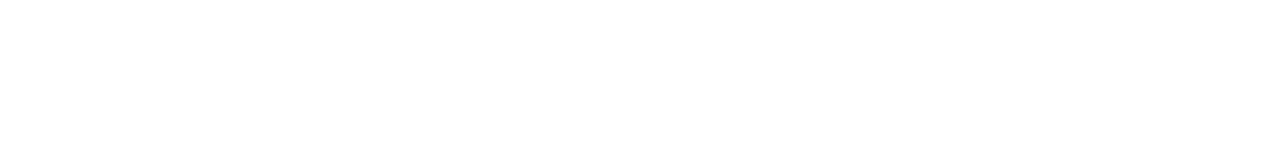
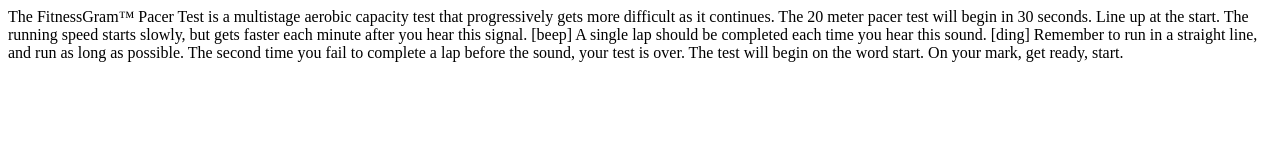
Before and after one commit to Michael-St-Louis/CVU, a plain HTML site: page index.html in a window 1280 px wide. Drawn offline with Linux system fonts and the light colour scheme.

Commit message:
Update index.html

```diff
--- a/index.html
+++ b/index.html
@@ -1,5 +1,10 @@
 <html>
 <head>
-<link rel="stylesheet" type="text/css" href=  />
+<link rel="stylesheet" type="text/css" href= />
 </head>
+<body>
+<p id='open'>
+The FitnessGram™ Pacer Test is a multistage aerobic capacity test that progressively gets more difficult as it continues. The 20 meter pacer test will begin in 30 seconds. Line up at the start. The running speed starts slowly, but gets faster each minute after you hear this signal. [beep] A single lap should be completed each time you hear this sound. [ding] Remember to run in a straight line, and run as long as possible. The second time you fail to complete a lap before the sound, your test is over. The test will begin on the word start. On your mark, get ready, start.
+</p>
+</body>
 </html>
```
